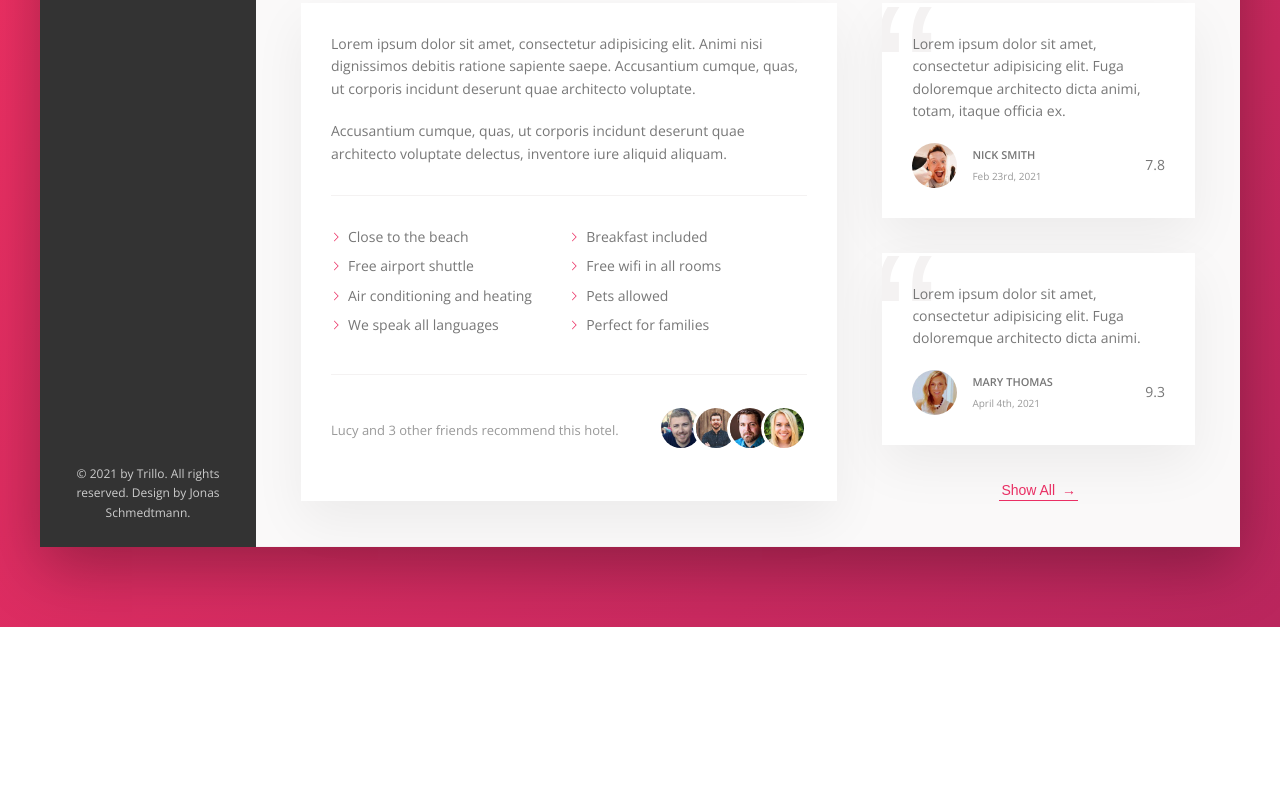
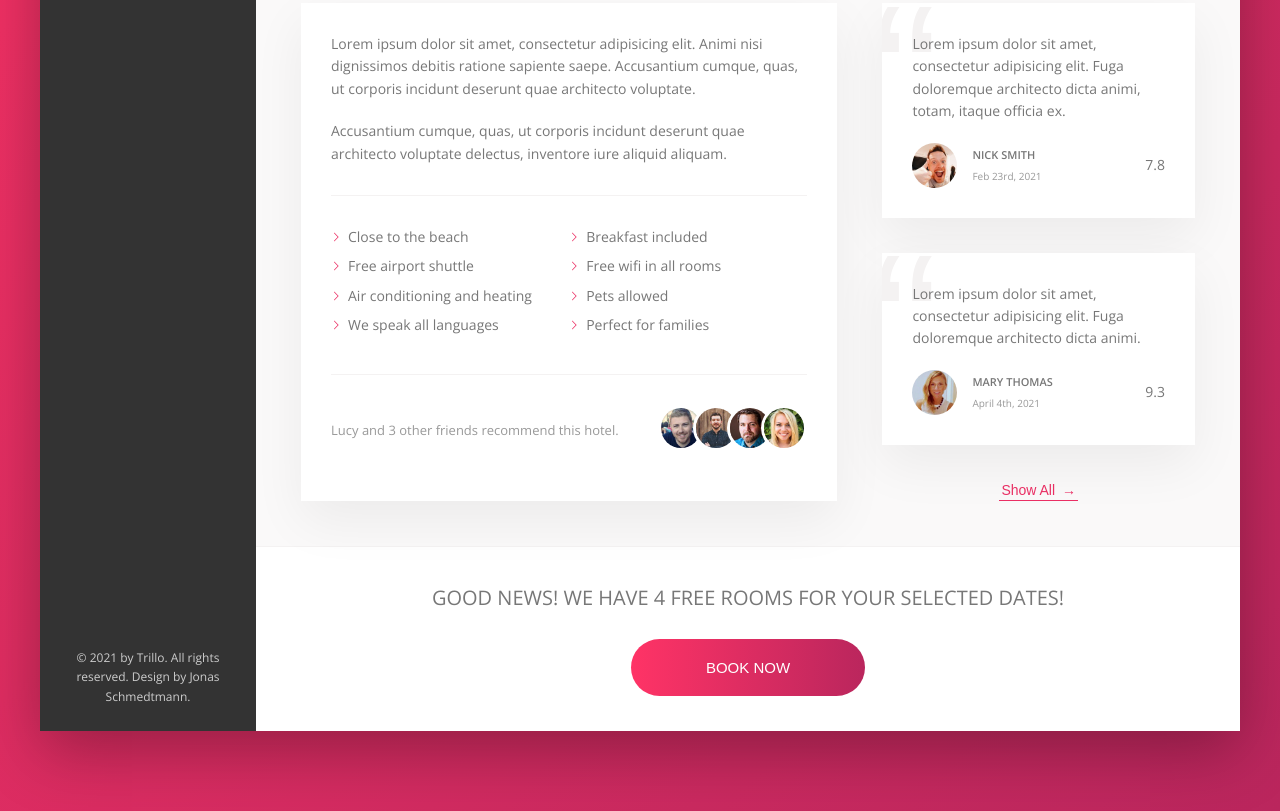
Before and after one commit to Lguerra1/trillo, a website: page index.html in a window 1280 px wide. Shown: the part 644-1455 px from the top of the page. Before the commit the page ends 1271 px from the top, so only its background shows below. Drawn offline with nearby package versions, Linux system fonts and the light colour scheme.

Commit message:
finished the call to action section

```diff
--- a/index.html
+++ b/index.html
@@ -177,7 +177,8 @@
                             </figcaption>
                         </figure>
                         <figure class="review">
-                            <blockquote class="review__text">Lorem ipsum dolor sit amet, consectetur adipisicing elit. Fuga doloremque architecto dicta animi.</blockquote>
+                            <blockquote class="review__text">Lorem ipsum dolor sit amet, consectetur adipisicing elit.
+                                Fuga doloremque architecto dicta animi.</blockquote>
                             <figcaption class="review__user">
                                 <img src="img/user-2.jpg" alt="User 2" class="review__photo">
                                 <div class="review__user-box">
@@ -190,6 +191,15 @@
                         <button class="btn-inline">Show All <span>&rarr;</span></button>
                     </div>
                 </div>
+                <div class="cta">
+                    <h2 class="cta__book-now">
+                        Good news! We have 4 free rooms for your selected dates!
+                    </h2>
+                    <button class="btn">
+                        <span class="btn__visible">Book now</span>
+                        <span class="btn__invisible">Only 4 rooms left</span>
+                    </button>
+                </div>
             </main>
         </div>
     </div>
--- a/sass/_components.scss
+++ b/sass/_components.scss
@@ -444,3 +444,74 @@
     z-index: 1;
   }
 }
+
+//////////////////////////////
+//// CALL TO ACTION
+
+.cta {
+  padding: 3.5rem 0;
+  text-align: center;
+
+  &__book-now {
+    font-size: 2rem;
+    font-weight: 300;
+    text-transform: uppercase;
+    margin-bottom: 2.5rem;
+  }
+}
+
+//////////////////////////////
+//// BTN
+
+.btn {
+  font-size: 1.5rem;
+  font-weight: 300;
+  text-transform: uppercase;
+  border-radius: 100px;
+  border: none;
+  background: linear-gradient(
+    to right,
+    var(--color-primary-light),
+    var(--color-primary-dark)
+  );
+  color: white;
+  cursor: pointer;
+  position: relative;
+  overflow: hidden;
+
+  & > * {
+    display: inline-block;
+    height: 100%;
+    width: 100%;
+    transition: all 0.2s;
+  }
+
+  &__visible {
+    padding: 2rem 7.5rem;
+  }
+  &__invisible {
+    position: absolute;
+    padding: 2rem 0;
+    left: 0;
+    top: -100%;
+  }
+
+  &:hover {
+    background: linear-gradient(
+      to left,
+      var(--color-primary-light),
+      var(--color-primary-dark)
+    );
+  }
+  &:hover &__visible {
+    transform: translateY(100%);
+  }
+  &:hover &__invisible {
+    top: 0;
+  }
+
+  &:focus {
+    outline: none;
+    animation: pulsate 1s infinite;
+  }
+}
```
Also changed, not shown: css/style.css.
